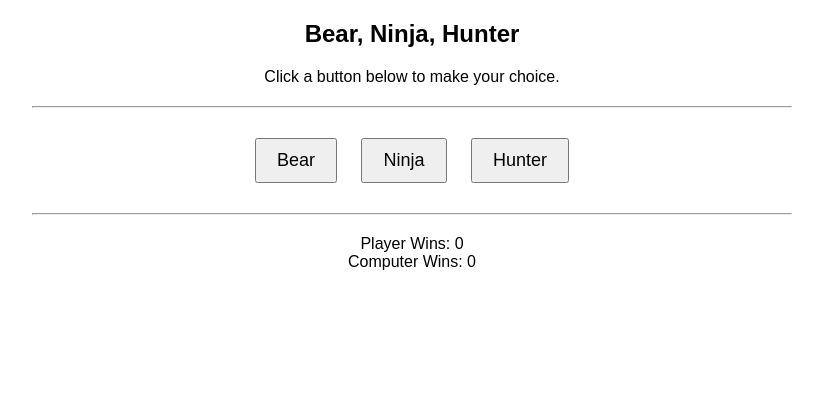
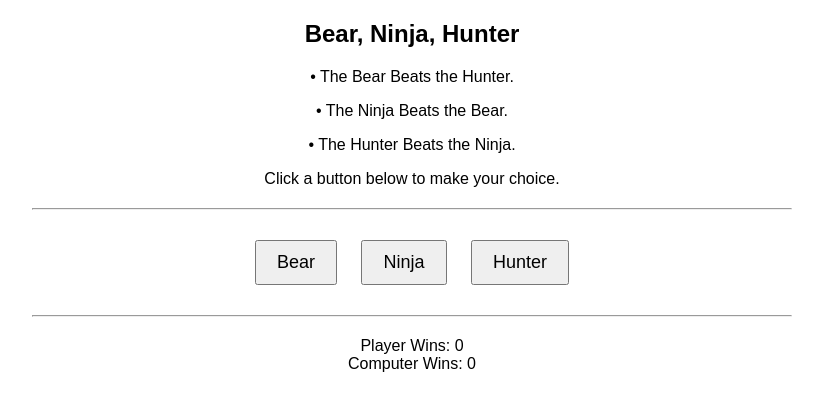
Before and after one commit to jg-del-png/BNH-Revisited, a plain HTML site: page index.html in a window 1280 px wide. Shown: the whole page, without its empty margins (228-1051 px from the left). Drawn offline with Linux system fonts and the light colour scheme.

Commit message:
Update index.html

```diff
--- a/index.html
+++ b/index.html
@@ -9,6 +9,19 @@
 <body>
 
 <h2>Bear, Ninja, Hunter</h2>
+
+    <p>
+&bull; The Bear Beats the Hunter.
+</p>
+
+<p>
+&bull; The Ninja Beats the Bear.
+</p>
+
+<p>
+&bull; The Hunter Beats the Ninja.
+</p>
+
 
 <div id="game-container">
 
```
